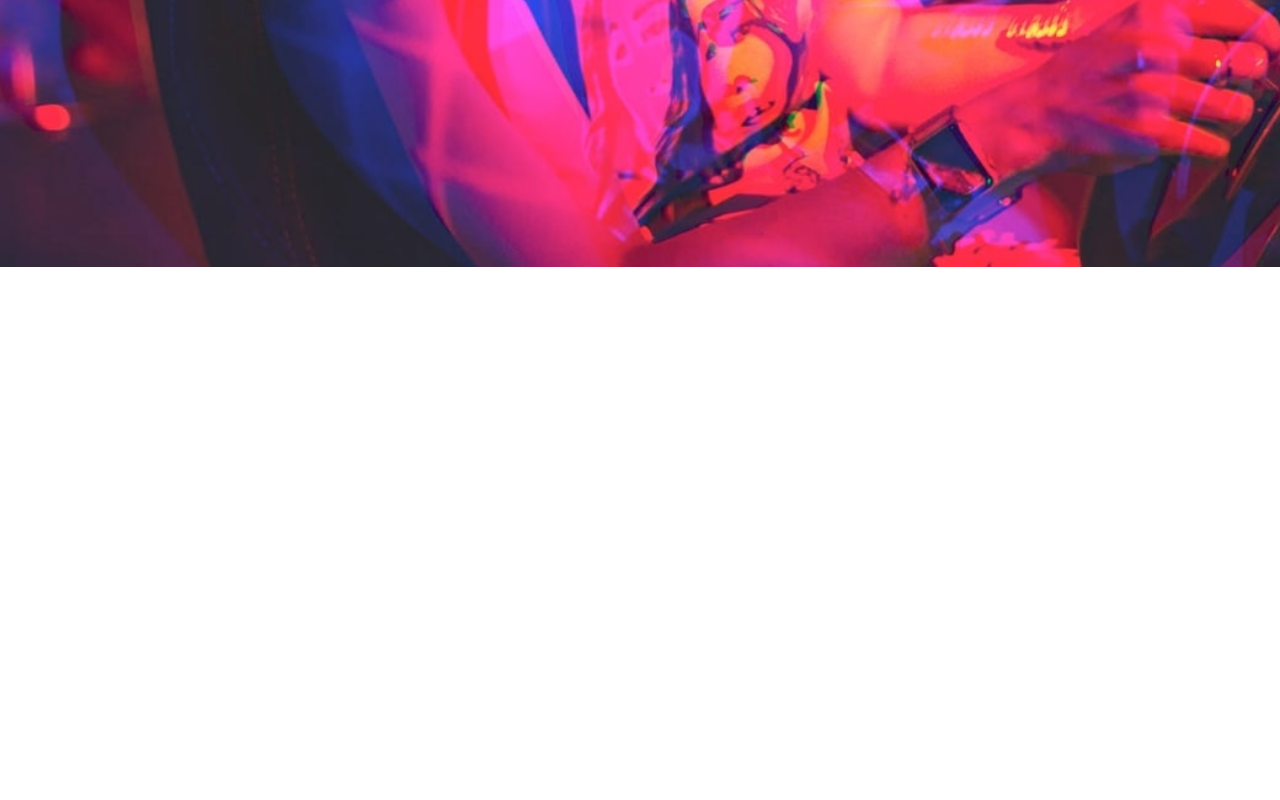
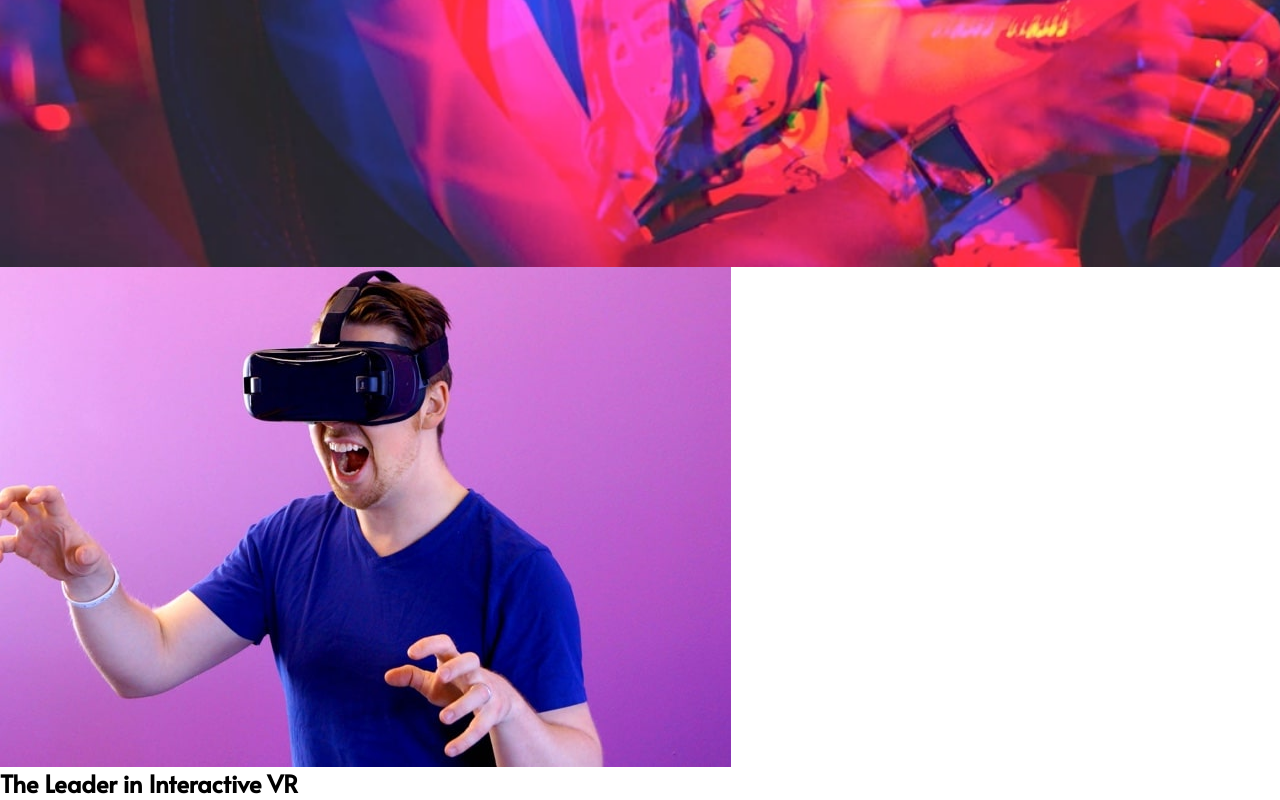
Before and after one commit to tascintra/loopstudios, a website built with Vite: page index.html in a window 1280 px wide. Shown: the part 533-1333 px from the top of the page. Before the commit the page ends 800 px from the top, so only its background shows below. Built offline with nearby package versions, Linux system fonts and the light colour scheme.

Commit message:
created the leader and main containers

```diff
--- a/index.html
+++ b/index.html
@@ -41,9 +41,28 @@
       </div>
     </header>
 
+    <main>
+      <section>
+        <div>
+          <picture>
+            <source
+              class="img-interactive"
+              media="(max-width: 650px)"
+              srcset="public/mobile/image-interactive.jpg"
+              type="image/jpg"
+            />
+            <img
+              class="img-interactive"
+              src="public/desktop/image-interactive.jpg"
+              alt="A man wearing VR glasses"
+            />
+          </picture>
+        </div>
 
-    <section>
-
-    </section>
+        <div>
+          <h2>The Leader in Interactive VR</h2>
+        </div>
+      </section>
+    </main>
   </body>
 </html>
```
Also changed, not shown: old-version/fonts/Alata-Regular.ttf (added), old-version/fonts/JosefinSans-Light.ttf (added).
